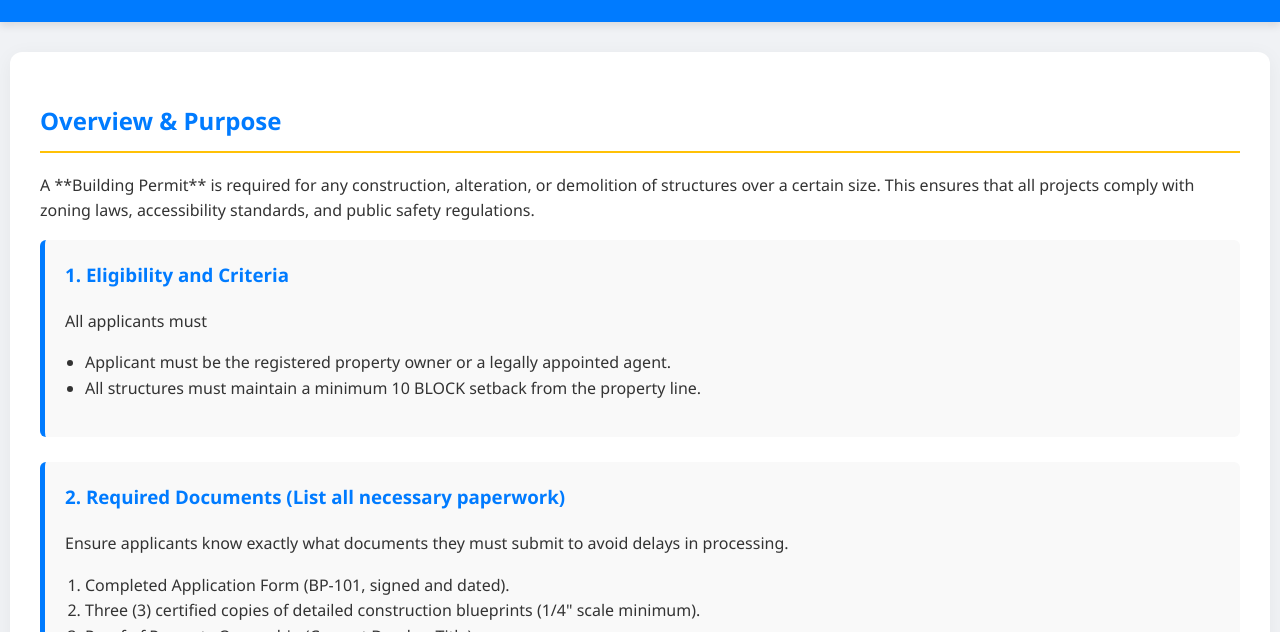
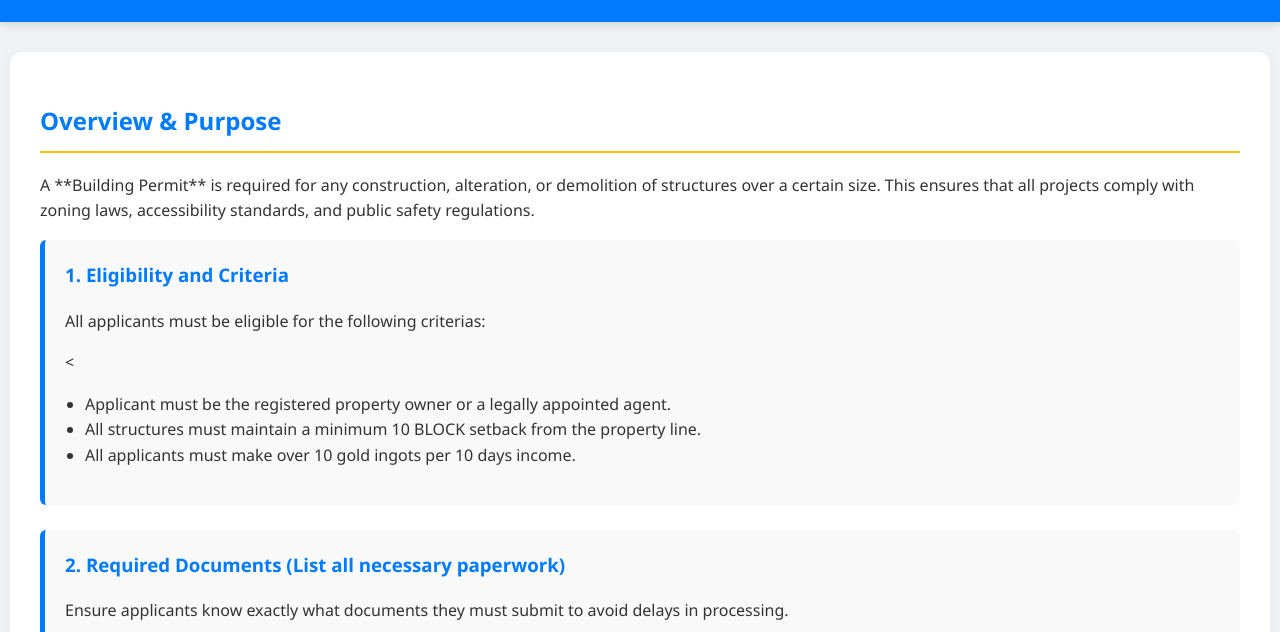
Before and after one commit to html-css-js23/Mangeda-Laws, a plain HTML site: page bp.html in a window 1280 px wide. Shown: the part 168-800 px from the top of the page. Drawn offline with Linux system fonts and the light colour scheme.

Commit message:
Update bp.html

```diff
--- a/bp.html
+++ b/bp.html
@@ -197,10 +197,11 @@
 
         <section class="permit-section" id="eligibility">
             <h3>1. Eligibility and Criteria</h3>
-            <p>All applicants must </p>
-            <ul>
+            <p>All applicants must be eligible for the following criterias:</p>
+            <<ul>
                 <li>Applicant must be the registered property owner or a legally appointed agent.</li>
                 <li>All structures must maintain a minimum 10 BLOCK setback from the property line.</li>
+                <li>All applicants must make over 10 gold ingots per 10 days income.</li>
             </ul>
         </section>
 
```
